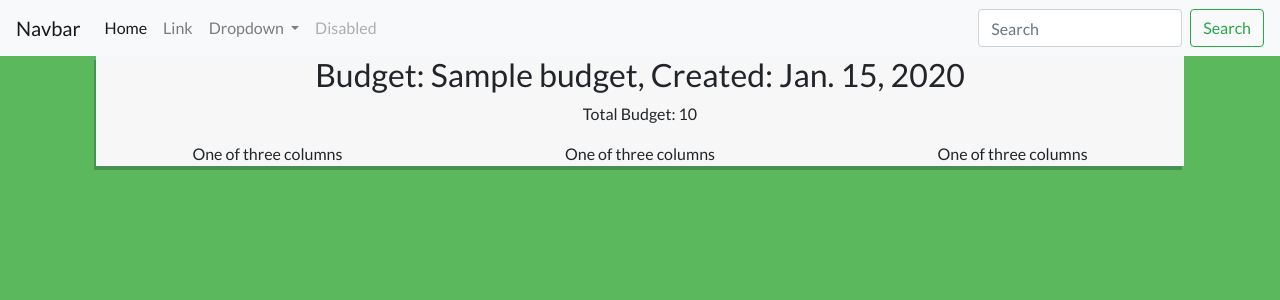
After one commit to shanesmith66/expensetracker, a Django app: a page that uses templates/expenses/budget_detail.html in a window 1280 px wide. The commit adds this page. Shown: the top 300 px of the page. Run offline with Django 3.2, Linux system fonts and the light colour scheme; tables that the repository leaves empty hold one stand-in row (values such as "Sample post"); parts of the project's set-up code (start-up, migrations or seed data) failed here and were passed over; some libraries are stand-ins or nearby versions.

Commit message:
started budget detail page

```diff
--- a/expenses/models.py
+++ b/expenses/models.py
@@ -1,11 +1,30 @@
 from django.db import models
+from django.contrib.auth import get_user_model
+from django.utils.text import slugify
 
 # Create your models here.
+class Budget(models.Model):
+    created_at = models.DateField(auto_now_add=True)
+    name = models.CharField(max_length=100)
+    slug = models.SlugField(max_length=100, unique=True, blank=True)
+    budget_amount = models.IntegerField()
+    user = models.ForeignKey(get_user_model(), on_delete=models.CASCADE)
+
+    def save(self, *args, **kwargs):
+        self.slug = slugify(self.name)
+        super(Budget, self).save(*args, **kwargs)
+
+
+class Category(models.Model):
+    budget = models.ForeignKey(Budget, on_delete=models.CASCADE)
+    name = models.CharField(max_length=100)
+
 class Expense(models.Model):
-    item_name = models.CharField(max_length=200)
-    category_name = models.CharField(max_length=200)
+    budget = models.ForeignKey(Budget, on_delete=models.CASCADE, related_name='expenses')
+    name = models.CharField(max_length=200)
+    category = models.ForeignKey(Category, on_delete=models.CASCADE)
     cost = models.DecimalField(max_digits=10, decimal_places=2)
-    date_of_expense = (models.DateField(auto_now_add=True))
+    date_of_expense = models.DateField(auto_now_add=True)
 
     def __str__(self):
-        return self.item_name
+        return self.name
--- a/expenses/urls.py
+++ b/expenses/urls.py
@@ -1,6 +1,7 @@
 from django.urls import path
-from .views import ExpenseListView
+from .views import BudgetListView, BudgetDetailView
 
 urlpatterns = [
-    path('', ExpenseListView.as_view(), name='expense_list')
+    path('<slug:slug>', BudgetDetailView.as_view(), name='budget_detail'),
+    path('', BudgetListView.as_view(), name='expense_list'),
 ]
--- a/expenses/views.py
+++ b/expenses/views.py
@@ -1,3 +1,13 @@
-from django.shortcuts import render
+from django.shortcuts import render, get_object_or_404
+from django.views.generic import ListView, DetailView
+from .models import Expense, Budget, Category
 
+
+class BudgetDetailView(DetailView):
+    model = Budget
+    template_name = 'expenses/budget_detail.html'
+    slug_field = 'slug'
 # Create your views here.
+class BudgetListView(ListView):
+    model = Budget
+    template_name = 'expenses/budget_list.html'
--- a/static/css/base.css
+++ b/static/css/base.css
@@ -77,3 +77,18 @@
 
 
 /* ------ NAVBAR ------ */
+
+
+/* Budget Detail Screen */
+
+.budget-detail-page {
+    background-color: #f7f7f7;
+    position: center;
+    margin-top: 56px;
+    height: 100%;
+    width: 98%;
+    margin-left: 1%;
+    box-shadow: -2px 4px 0 rgba(9, 30, 66, 0.25);
+    text-align: center;
+
+}
--- /dev/null
+++ b/templates/expenses/budget_detail.html
@@ -0,0 +1,33 @@
+{% extends "_base.html" %}
+{% load static %}
+
+{% block title %}{{ object.name }}{% endblock title %}
+
+<head>
+    <link rel="stylesheet" href="{% static 'css/base.css' %}">
+</head>
+
+{% block content %}
+<div class="budget-detail-page">
+
+    <h2>Budget: {{ object.name }}, Created: {{ object.created_at}}</h2>
+    <p>Total Budget: {{ object.budget_amount }}</p>
+
+    <div class="budget-row">
+
+        <div class="row">
+            <div class="col-md">
+            One of three columns
+            </div>
+            <div class="col-md">
+            One of three columns
+            </div>
+            <div class="col-md">
+            One of three columns
+            </div>
+        </div>
+
+
+    </div>
+</div>
+{% endblock content %}
```
Also changed, not shown: expenses/admin.py (+10 -2 lines), templates/expenses/budget_list.html (added, +13 -0 lines), expenses/migrations/0001_initial.py, expenses/migrations/0002_expense_date_of_expense.py (deleted).
